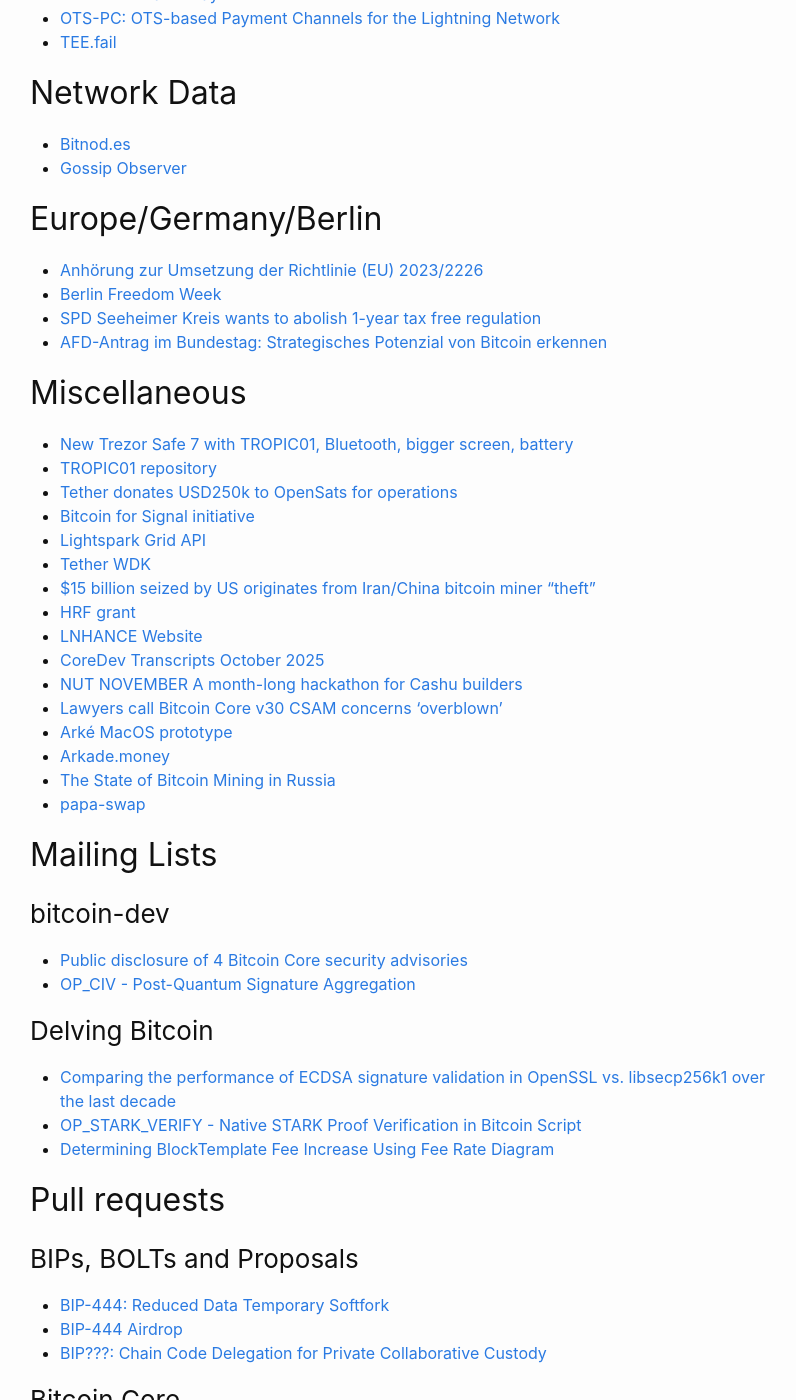
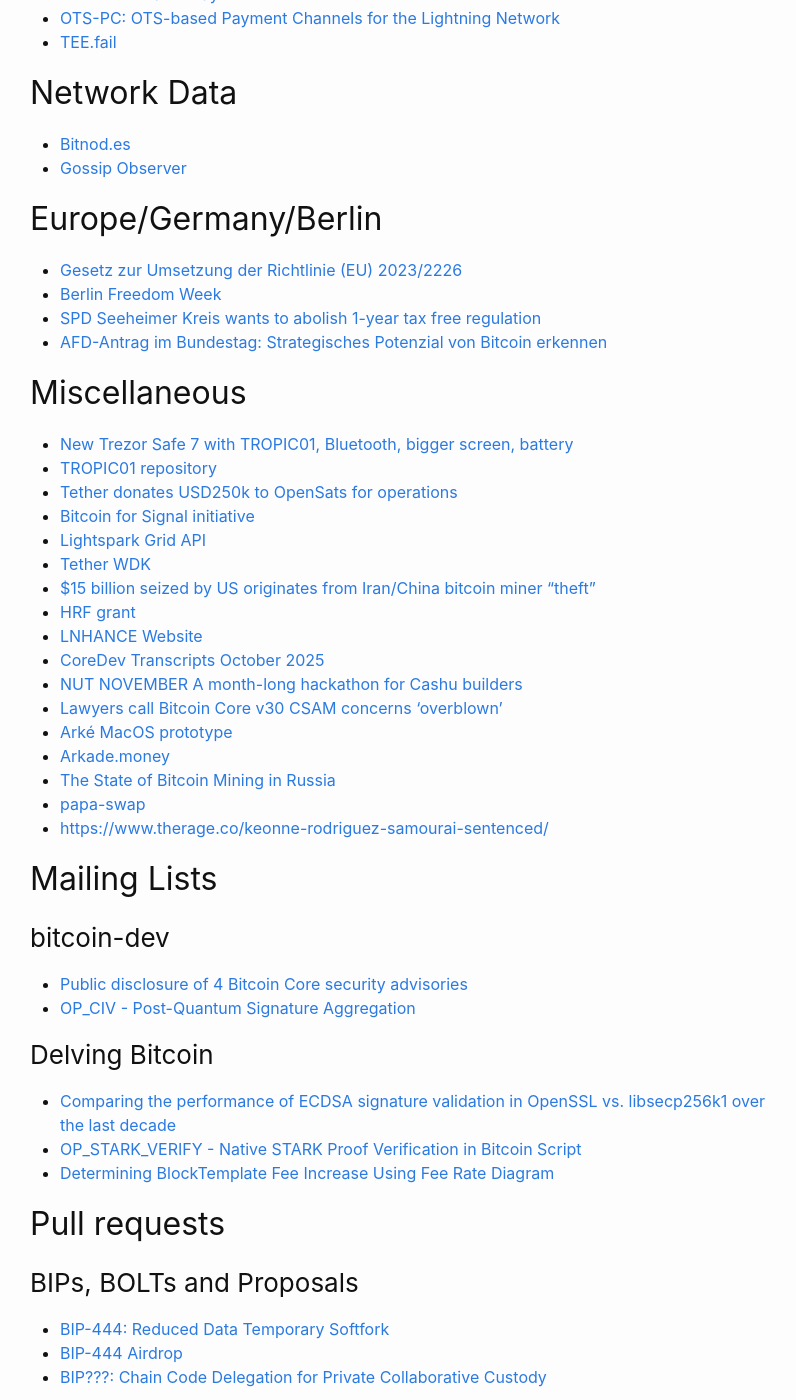
Before and after one commit to fjahr/bitdevsberlin, a Jekyll site: the page built from _posts/2025-11-12-socratic-seminar-73.md, in a window 1280 px wide and 1400 px high, scrolled down 599 px. Shown: the whole window, without its empty margins (240-1036 px from the left). Built offline with Jekyll 4.4.1, drawn with Linux system fonts in a browser that asks for light colours.

Commit message:
Post edits #73

```diff
--- a/_posts/2025-11-12-socratic-seminar-73.md
+++ b/_posts/2025-11-12-socratic-seminar-73.md
@@ -28,7 +28,7 @@ Thanks to [Ordimint](https://ordimint.com) for sponsoring food and drinks for th
 
 ## Europe/Germany/Berlin
 
-- [Anhörung zur Umsetzung der Richtlinie (EU) 2023/2226](https://www.bundestag.de/ausschuesse/a07_finanzen/wp21_a07_Anhoerungen/1113244-1113244)
+- [Gesetz zur Umsetzung der Richtlinie (EU) 2023/2226](https://www.bundestag.de/dokumente/textarchiv/2025/kw45-de-kryptowerte-1118558)
 - [Berlin Freedom Week](https://berlin-freedom-week.com/en/program)
 - [SPD Seeheimer Kreis wants to abolish 1-year tax free regulation](https://www.seeheimer-kreis.de/fileadmin/data/20251027_Seeheimer_Strategiepapier_Finanzen.pdf)
 - [AFD-Antrag im Bundestag: Strategisches Potenzial von Bitcoin erkennen](https://dserver.bundestag.de/btd/21/023/2102301.pdf)
```
Also changed, not shown: other parts of _posts/2025-11-12-socratic-seminar-73.md (+1 -0 lines).
